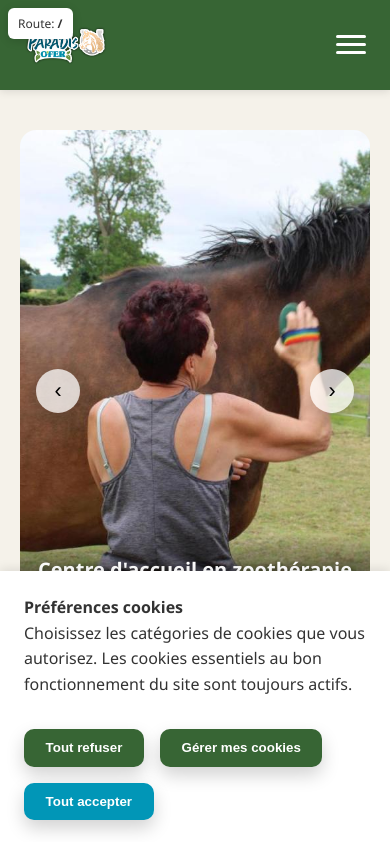
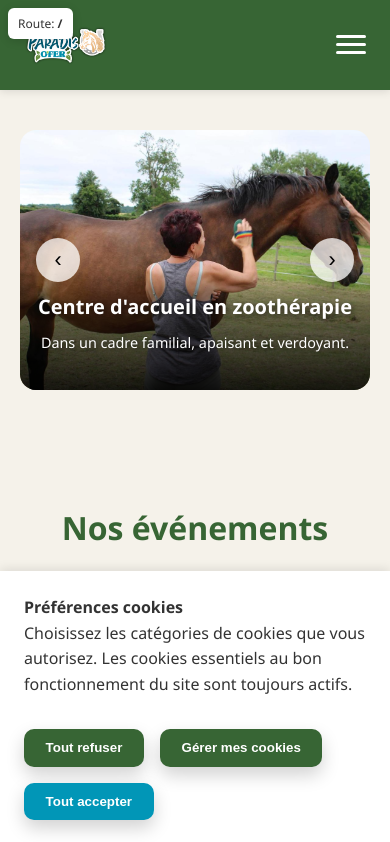
Before and after one commit to Louis75011/Au-paradis-ofer-v2, a React (Vite) app in the folder apps/web/: page / in a window 390 px wide. Shown: the top 842 px of the page. Built offline with nearby package versions, Linux system fonts and the light colour scheme.

Commit message:
responsive carousel installations

```diff
--- a/apps/web/src/components/pages/Installations.jsx
+++ b/apps/web/src/components/pages/Installations.jsx
@@ -7,7 +7,7 @@ export default function Installations() {
 
     return (
         <div className="page">
-            <section>
+            <section className="installations">
                 <h1 className="section-title">Nos installations</h1>
                 <p className="section-intro">
                     Nos installations évoluent : l'accueil, le manège semi-couvert, la sellerie, l'allée praticable et l'aire de
--- a/apps/web/src/styles/components/carousel.scss
+++ b/apps/web/src/styles/components/carousel.scss
@@ -1,4 +1,8 @@
 /* apps/web/src/styles/components/carousel.scss */
+
+/* =========================================================
+   Carrousel — base (commun)
+   ========================================================= */
 
 .carousel-container {
   position: relative;
@@ -6,17 +10,15 @@
   margin: 0 auto 2.5rem;
   overflow: hidden;
   border-radius: 18px;
-    // box-shadow: 0 12px 30px rgba(0, 0, 0, 0.22);
-}
-
-.carousel-container--hero {
-    margin-top: 0;
+  background: var(--color-brand-cream); /* ✅ évite le “fond noir” */
 }
 
 .carousel {
   position: relative;
   overflow: hidden;
   outline: none;
+  height: 100%;
+  touch-action: pan-y; /* laisse le scroll vertical, on gère le swipe horizontal en JS */
 }
 
 .carousel:focus-visible {
@@ -25,30 +27,34 @@
 
 .carousel-track {
   display: flex;
+  height: 100%;
   width: 100%;
+  will-change: transform;
   transition: transform 700ms cubic-bezier(0.22, 1, 0.36, 1);
-    will-change: transform;
 }
 
 .carousel-slide {
   min-width: 100%;
+  height: 100%;
   position: relative;
 }
 
 .carousel-slide img {
   width: 100%;
-    // height: 65vh;
-    // object-fit: contain;
   height: 100%;
-    object-fit: cover;
-    /* ✅ pas de bandes */
-    background: #000;
+  display: block;
+
+  object-fit: cover; /* ✅ pas de bandes */
+  background: transparent; /* ✅ ne jamais “noircir” le fond */
   transform: none;
+
+  user-select: none;
+  -webkit-user-drag: none;
 }
 
+/* Zoom léger uniquement en desktop (évite effets bizarres sur mobile/tablette) */
 @media (min-width: 1024px) {
   .carousel-slide img {
-        object-fit: cover;
     transform: scale(1.03);
     transition: transform 1200ms ease;
   }
@@ -58,25 +64,27 @@
   }
 }
 
-.carousel-slide.is-active img {
-    transform: scale(1.08);
-}
+/* =========================================================
+   Overlay persistant (titre / sous-texte / boutons)
+   ========================================================= */
 
-/* Overlay persistant sur toutes les images */
 .carousel-overlay-persistent {
   position: absolute;
-    bottom: 0;
-    left: 0;
-    right: 0;
-    background: linear-gradient(to top,
+  inset: auto 0 0 0;
+  z-index: 10;
+
+  background: linear-gradient(
+    to top,
     rgba(0, 0, 0, 0.86) 0%,
     rgba(0, 0, 0, 0.42) 70%,
-            transparent 100%);
+    transparent 100%
+  );
+
   color: var(--color-white);
   padding: 2.75rem 2rem;
   text-align: center;
-    z-index: 10;
-    pointer-events: none;
+
+  pointer-events: none; /* overlay “passif” */
 }
 
 .carousel-overlay-persistent h2 {
@@ -97,37 +105,49 @@
   gap: 1rem;
   justify-content: center;
   margin-top: 1rem;
-    pointer-events: auto;
+
+  pointer-events: auto; /* ✅ boutons cliquables */
 }
 
-/* Navigation */
+/* =========================================================
+   Navigation (flèches)
+   ========================================================= */
+
 .carousel-nav {
   position: absolute;
   top: 50%;
-    width: 100%;
+  left: 0;
+  right: 0;
+
   display: flex;
   justify-content: space-between;
   transform: translateY(-50%);
   padding: 0 1rem;
+
   z-index: 20;
-    pointer-events: none;
+  pointer-events: none; /* le conteneur ne bloque pas */
 }
 
 .carousel-nav button {
   pointer-events: auto;
+
   background-color: rgba(255, 255, 255, 0.74);
   border: none;
-    padding: 1rem;
   cursor: pointer;
+
   border-radius: 999px;
   font-size: 1.6rem;
-    transition: background-color 0.25s ease, transform 0.25s ease, box-shadow 0.25s ease;
+
   width: 54px;
   height: 54px;
+  padding: 1rem;
+
   display: flex;
   align-items: center;
   justify-content: center;
+
   box-shadow: 0 8px 18px rgba(0, 0, 0, 0.2);
+  transition: background-color 0.25s ease, transform 0.25s ease, box-shadow 0.25s ease;
 }
 
 .carousel-nav button:hover {
@@ -140,7 +160,10 @@
   cursor: not-allowed;
 }
 
-/* Indicateurs */
+/* =========================================================
+   Indicateurs
+   ========================================================= */
+
 .carousel-indicators {
   text-align: center;
   padding: 1.1rem;
@@ -149,11 +172,14 @@
 .carousel-indicators button {
   background-color: var(--color-brand-dark);
   border: none;
+
   width: 12px;
   height: 12px;
   border-radius: 999px;
+
   margin: 0 0.45rem;
   cursor: pointer;
+
   transition: transform 0.25s ease, background-color 0.25s ease, width 0.25s ease;
 }
 
@@ -163,7 +189,29 @@
   width: 26px;
 }
 
-/* Accessibilité : si l’utilisateur demande moins d’animations */
+/* =========================================================
+   Hero (Accueil) — ratio “16/9-ish” au lieu de 4/3
+   ========================================================= */
+
+.carousel-container--hero {
+  max-width: none;
+  width: 100%;
+  margin: 0;
+  border-radius: 0;
+
+  /* ✅ hauteur calée sur la largeur : 16/9 ≈ 56.25vw
+     + on borne avec le viewport (header) et des clamps */
+  height: clamp(
+    260px,
+    min(56.25vw, calc(100vh - var(--header-height, 84px))),
+    820px
+  );
+}
+
+/* =========================================================
+   Accessibilité — réduire les animations
+   ========================================================= */
+
 @media (prefers-reduced-motion: reduce) {
   .carousel-track {
     transition: none;
@@ -187,7 +235,10 @@
   }
 }
 
-/* Responsive */
+/* =========================================================
+   Responsive
+   ========================================================= */
+
 @media (max-width: 768px) {
   .carousel-overlay-persistent {
     padding: 1.6rem 1rem;
@@ -221,11 +272,29 @@
   }
 }
 
-@media (max-width: 480px) {
-    .carousel-slide img {
-        height: clamp(280px, 40vh, 360px);
+/* Mobile : garder seulement les flèches (et éviter l’encombrement) */
+@media (max-width: 640px) {
+  .carousel-indicators {
+    display: none;
   }
 
+  .carousel-overlay-persistent .carousel-btns {
+    display: none; /* ✅ “seules restent les flèches” */
+  }
+
+  .carousel-overlay-persistent {
+    padding: 1.25rem 1rem;
+  }
+
+  /* Option visuelle : un hero “carte” sur mobile */
+  .carousel-container--hero {
+    border-radius: 16px;
+    margin: 1rem auto;
+    width: min(1100px, 100%);
+  }
+}
+
+@media (max-width: 480px) {
   .carousel-overlay-persistent h2 {
     font-size: 1.25rem;
   }
@@ -238,77 +307,3 @@
     width: 22px;
   }
 }
-
-/* Base */
-.carousel-container {
-    position: relative;
-    width: 100%;
-    overflow: hidden;
-    border-radius: 12px;
-    background: var(--color-brand-cream);
-    /* ✅ pas noir */
-}
-
-/* Hero uniquement (Accueil) */
-.carousel-container--hero {
-    max-width: none;
-    margin: 0;
-    border-radius: 0;
-    height: calc(100vh - var(--header-height, 84px));
-    max-height: 820px;
-}
-
-/* Le viewport */
-.carousel {
-    height: 100%;
-    overflow: hidden;
-}
-
-/* Le rail */
-.carousel-track {
-    display: flex;
-    height: 100%;
-    transition: transform 0.5s ease;
-    will-change: transform;
-}
-
-/* Les slides */
-.carousel-slide {
-    min-width: 100%;
-    height: 100%;
-}
-
-/* L’image doit remplir */
-.carousel-slide img {
-    width: 100%;
-    height: 100%;
-    object-fit: cover;
-    /* ✅ pas de bandes */
-    background: transparent;
-    display: block;
-}
-
-/* Mobile : garder seulement les flèches (et éviter l’encombrement) */
-@media (max-width: 640px) {
-    .carousel-indicators {
-        display: none;
-    }
-
-    .carousel-overlay-persistent .carousel-btns {
-        display: none;
-        /* ✅ “seules restent les flèches” */
-    }
-
-    .carousel-overlay-persistent {
-        padding: 1.25rem 1rem;
-    }
-
-    .carousel-container--hero {
-        height: 62vh;
-        max-height: 560px;
-        border-radius: 16px;
-        margin: 1rem auto;
-        /* option : joli centrage mobile/tablette */
-        width: min(1100px, 100%);
-    }
-}
--- a/apps/web/src/styles/pages/styles-pages.scss
+++ b/apps/web/src/styles/pages/styles-pages.scss
@@ -50,6 +50,36 @@
 
 .tarif-contact {
     margin-top: 1.5rem;
+}
+
+// INSTALLATIONS
+/* Installations : aligner le badge en bas sur toutes les cartes */
+.installations .cards-grid {
+    align-items: stretch;
+}
+
+.installations .card {
+    display: flex;
+    flex-direction: column;
+    height: 100%;
+}
+
+.installations .card-media {
+    flex: 0 0 auto;
+}
+
+.installations .card-content {
+    display: flex;
+    flex-direction: column;
+    flex: 1 1 auto;
+    min-height: 0;
+}
+
+.installations .card-badge {
+    margin-top: auto;
+    /* ✅ pousse le badge en bas */
+    align-self: flex-start;
+    /* ✅ reste aligné à gauche */
 }
 
 /* Avis Section */
```
Lines whose indentation alone changed are shown as unchanged.
